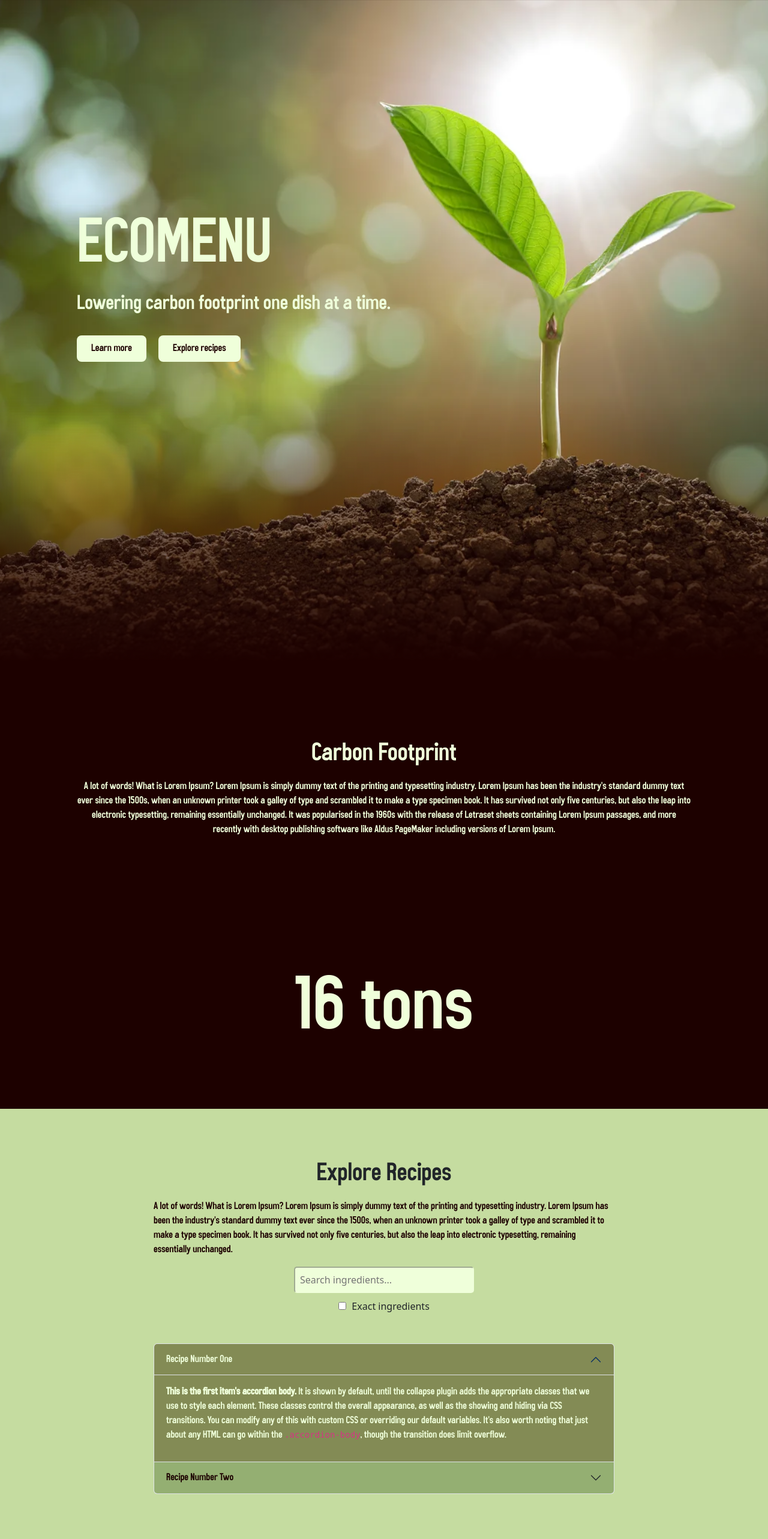
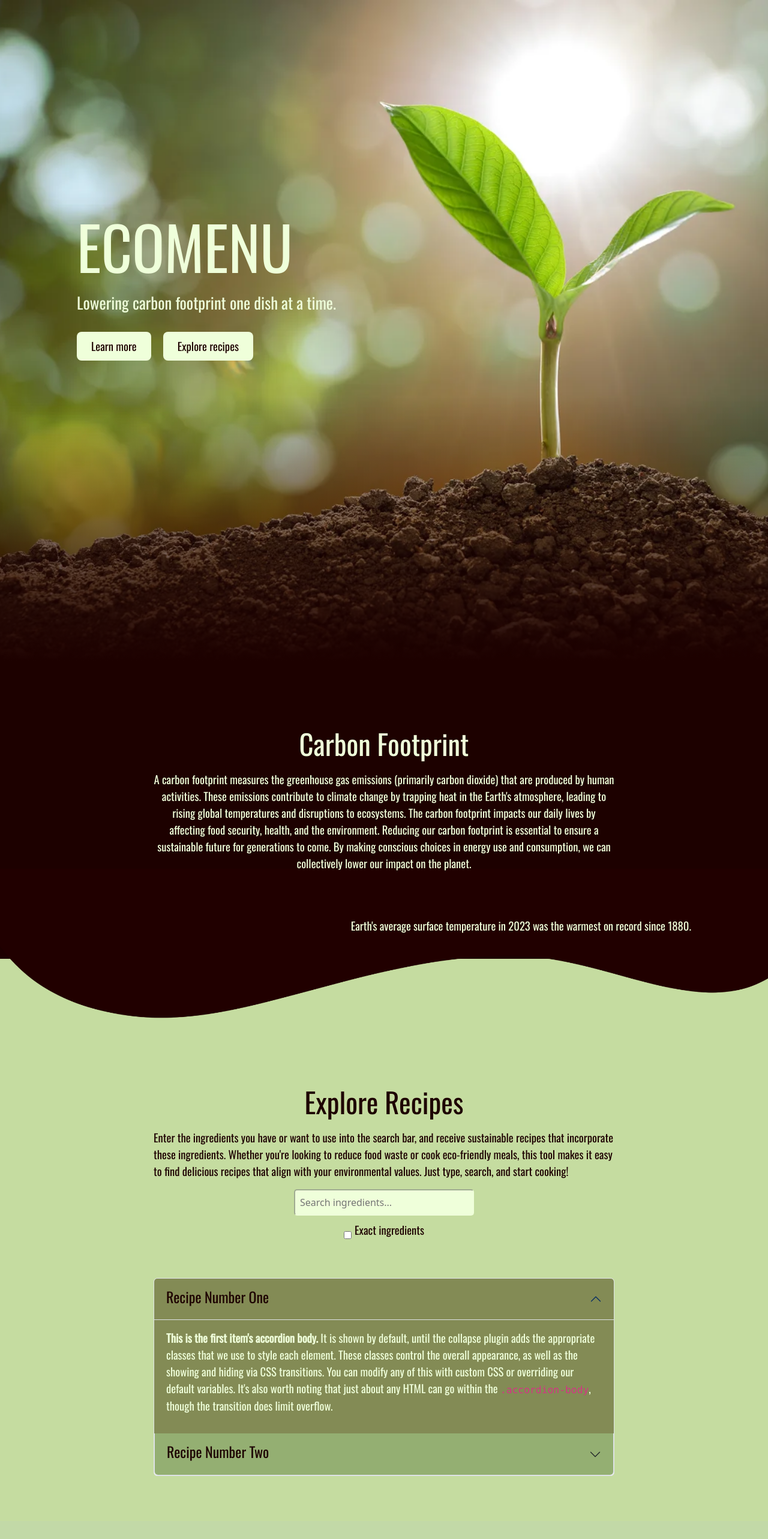
Before and after one commit to sarahhe05/CirFinCREATE, a Flask app: page / in a window 1280 px wide. Shown: the whole page at 60% size. After the commit the page ends 2460 px from the top, so only its background shows below. Run offline with Flask 3, Linux system fonts and the light colour scheme; some libraries are stand-ins or nearby versions.

Commit message:
Added transition, changed font.

```diff
--- a/static/styles.css
+++ b/static/styles.css
@@ -5,8 +5,8 @@
   }
 
   @font-face {
-    font-family: 'Heco'; /* Name your font */
-    src: url('/static/heco/Heco.ttf'); /* URL to your font file */
+    font-family: 'Oswald'; /* Name your font */
+    src: url('/static/Oswald-Regular.ttf'); /* URL to your font file */
   }
 
 
@@ -20,26 +20,26 @@
     text-align: center;
     padding-top: 10px;
     padding-bottom: 10px;
-    font-family: 'Heco';
+    font-family: 'Oswald';
   }
 
   h2 {
     text-align: left;
     color: #1d0100;
     font-size: 20pt;
-    font-family: 'Heco';
+    font-family: 'Oswald';
   }
 
   h3{
     text-align: left;
     color: #1d0100;
-    font-size: 12pt;
-    font-family: 'Heco';
+    font-size: 18pt;
+    font-family: 'Oswald';
   }
 
   p {
-    font-size: 12pt;
-    font-family: 'Heco';
+    font-size: 14pt;
+    font-family: 'Oswald';
     color: #1d0100;
   }
 
@@ -54,7 +54,6 @@
     background-position: 50% 20%;
     background-size: cover;
     }
-
 
   #ecomenu{
     padding-top: 350px;
@@ -97,11 +96,10 @@
     color: #efffda;
   }
 
-
 /*learn*/
   #learn-section{
-  padding-top: 120px;
-  padding-bottom: 75px;
+  padding-top: 100px;
+  padding-bottom: 25px;
   background-color: #1d0100;
   }
 
@@ -111,8 +109,8 @@
 
   #learn-text{
     text-align: center;
-    margin-left: 10%;
-    margin-right: 10%;
+    margin-left: 20%;
+    margin-right: 20%;
     padding-bottom: 50px;
   }
 
@@ -121,17 +119,21 @@
     margin-right: 10%;
     }
 
-  .big-number{
-    padding-top: 150px;
-    margin-left: auto;
-    margin-right: auto;
-    font-size: 120px;
-    color: #efffda;
+  #tableau-caption {
+    padding-top: 10px;
+    text-align: right;
+  }
+
+  .wave-border {
+    background-image: url('/static/transition.png');
+    background-repeat: no-repeat;
+    background-size: cover;
+    height: 350px; /* Adjust according to your image's height */
+    margin-top: -150px; /* Adjust to create a seamless transition */
   }
 
 /*recipes*/
   #recipes-section{
-    padding-top: 75px;
     padding-bottom: 75px;
     background-color: #c5dca0;
     }
--- a/templates/index.html
+++ b/templates/index.html
@@ -3,15 +3,15 @@
 <head>
     <meta charset="UTF-8">
     <meta name="viewport" content="width=device-width, initial-scale=1.0">
-    <link rel="stylesheet" href="/static/styles.css"/>
     <link href="https://cdn.jsdelivr.net/npm/bootstrap@5.3.3/dist/css/bootstrap.min.css"
     rel="stylesheet" integrity="sha384-QWTKZyjpPEjISv5WaRU9OFeRpok6YctnYmDr5pNlyT2bRjXh0JMhjY6hW+ALEwIH" crossorigin="anonymous">
     <link rel="stylesheet" href="https://code.jquery.com/ui/1.13.2/themes/base/jquery-ui.css">
-    <script src="/static/script.js" defer></script>
     <script src="https://cdn.jsdelivr.net/npm/bootstrap@5.3.3/dist/js/bootstrap.bundle.min.js"
     integrity="sha384-YvpcrYf0tY3lHB60NNkmXc5s9fDVZLESaAA55NDzOxhy9GkcIdslK1eN7N6jIeHz" crossorigin="anonymous"></script>
     <script src="https://code.jquery.com/jquery-3.6.0.min.js"></script>
     <script src="https://code.jquery.com/ui/1.13.2/jquery-ui.js"></script>
+    <link rel="stylesheet" href="/static/styles.css"/>
+    <script src="/static/script.js" defer></script>
 
     <title>ECOMENU</title>
 </head>
@@ -39,16 +39,11 @@
         <h1 class='light-text' id='learn-title'> Carbon Footprint </h1>
 
 
-          <p class='light-text' id='learn-text'> A lot of words! What is Lorem Ipsum?
-                  Lorem Ipsum is simply dummy text of the printing and typesetting industry. Lorem Ipsum has been the
-                   industry's standard dummy text ever since the 1500s, when an unknown printer took a galley of type
-                   and scrambled it to make a type specimen book. It has survived not only five centuries, but also
-                    the leap into electronic typesetting, remaining essentially unchanged. It was popularised in the
-                     1960s with the release of Letraset sheets
-                  containing Lorem Ipsum passages, and more recently with desktop publishing software like
-                  Aldus PageMaker including versions of Lorem Ipsum.</p>
-
-
+          <p class='light-text' id='learn-text'> A carbon footprint measures the greenhouse gas emissions (primarily carbon dioxide) that are produced
+            by human activities. These emissions contribute to climate change by trapping heat in the Earth's atmosphere, leading to rising
+            global temperatures and disruptions to ecosystems. The carbon footprint impacts our daily lives by affecting food security, health,
+            and the environment. Reducing our carbon footprint is essential to ensure a sustainable future for generations to come. By making
+            conscious choices in energy use and consumption, we can collectively lower our impact on the planet.</p>
 
               <div class='tableau-container'>
                 <div class='tableauPlaceholder' id='viz1723272569977'>
@@ -73,22 +68,21 @@
                   scriptElement.src = 'https://public.tableau.com/javascripts/api/viz_v1.js';
                   vizElement.parentNode.insertBefore(scriptElement, vizElement);
                 </script>
+
+                <p class='light-text' id='tableau-caption'> Earth's average surface temperature in 2023 was the warmest on record since 1880. </p>
               </div>
 
-              <h1 class='big-number'> 16 tons </h1>
+      </section>
 
-
-      </section>
+      <div class="wave-border"></div>
 
       <!--recipes-->
       <section id='recipes-section'>
 
         <h1 id='recipes-title'> Explore Recipes </h1>
-        <p id='recipes-instructions'> A lot of words! What is Lorem Ipsum?
-          Lorem Ipsum is simply dummy text of the printing and typesetting industry. Lorem Ipsum has been the
-           industry's standard dummy text ever since the 1500s, when an unknown printer took a galley of type
-           and scrambled it to make a type specimen book. It has survived not only five centuries, but also
-            the leap into electronic typesetting, remaining essentially unchanged. </p>
+        <p id='recipes-instructions'> Enter the ingredients you have or want to use into the search bar, and receive sustainable recipes
+          that incorporate these ingredients. Whether you're looking to reduce food waste or cook eco-friendly meals,
+          this tool makes it easy to find delicious recipes that align with your environmental values. Just type, search, and start cooking! </p>
 
             <div class="inner-container">
               <form action="/submit" method="post">
@@ -100,7 +94,7 @@
                   <div id='exact-checkbox-container'>
                     <label>
                       <input type="checkbox">
-                      <span>Exact ingredients</span>
+                      <span><p>Exact ingredients</p></span>
                     </label>
                   </div>
 
@@ -113,11 +107,11 @@
         <div class="accordion" id="recipes-container">
 
           <div class="accordion-item">
-            <h2 class="accordion-header">
+            <div class="accordion-header">
               <button class="accordion-button" type="button" data-bs-toggle="collapse" data-bs-target="#collapseOne" aria-expanded="true" aria-controls="collapseOne">
-                Recipe Number One
+                <h3>Recipe Number One</h3>
               </button>
-            </h2>
+            </h3>
 
             <div id="collapseOne" class="accordion-collapse collapse show" data-bs-parent="#recipes-container">
               <div class="accordion-body">
@@ -132,11 +126,11 @@
           </div>
 
           <div class="accordion-item">
-            <h2 class="accordion-header">
+            <div class="accordion-header">
               <button class="accordion-button collapsed" type="button" data-bs-toggle="collapse" data-bs-target="#collapseTwo" aria-expanded="false" aria-controls="collapseTwo">
-                Recipe Number Two
+                <h3>Recipe Number Two</h3>
               </button>
-            </h2>
+            </h3>
             <div id="collapseTwo" class="accordion-collapse collapse" data-bs-parent="#recipes-container">
               <div class="accordion-body">
                 <p class='light-text'><strong>This is the second item's accordion body.</strong>
```
Also changed, not shown: static/Oswald/OFL.txt (added, +93 -0 lines), static/Oswald-Regular.ttf (added), static/Oswald/Oswald-VariableFont_wght.ttf (added), static/Oswald/README.txt (added), static/Oswald/static/Oswald-Bold.ttf (added), static/Oswald/static/Oswald-ExtraLight.ttf (added), static/Oswald/static/Oswald-Light.ttf (added), static/Oswald/static/Oswald-Medium.ttf (added), static/Oswald/static/Oswald-SemiBold.ttf (added), static/heco/Heco.otf (deleted), static/heco/Heco.ttf (deleted), static/transition.png (added), 1 other file.
